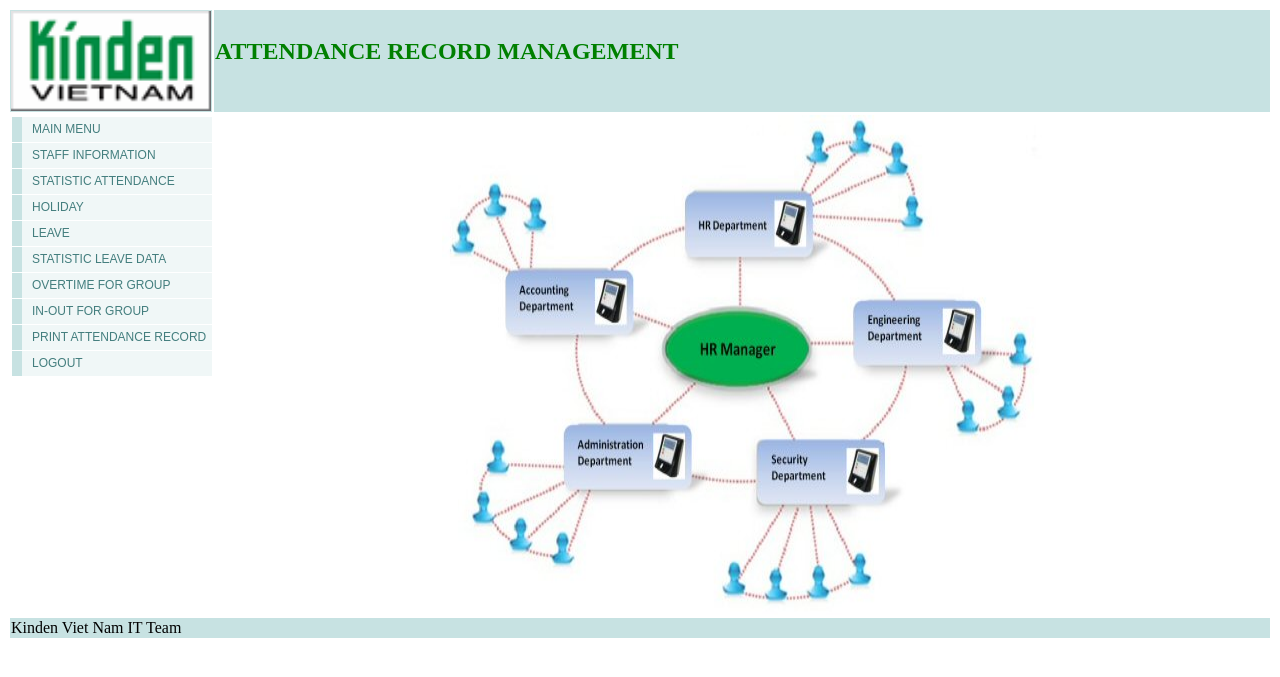
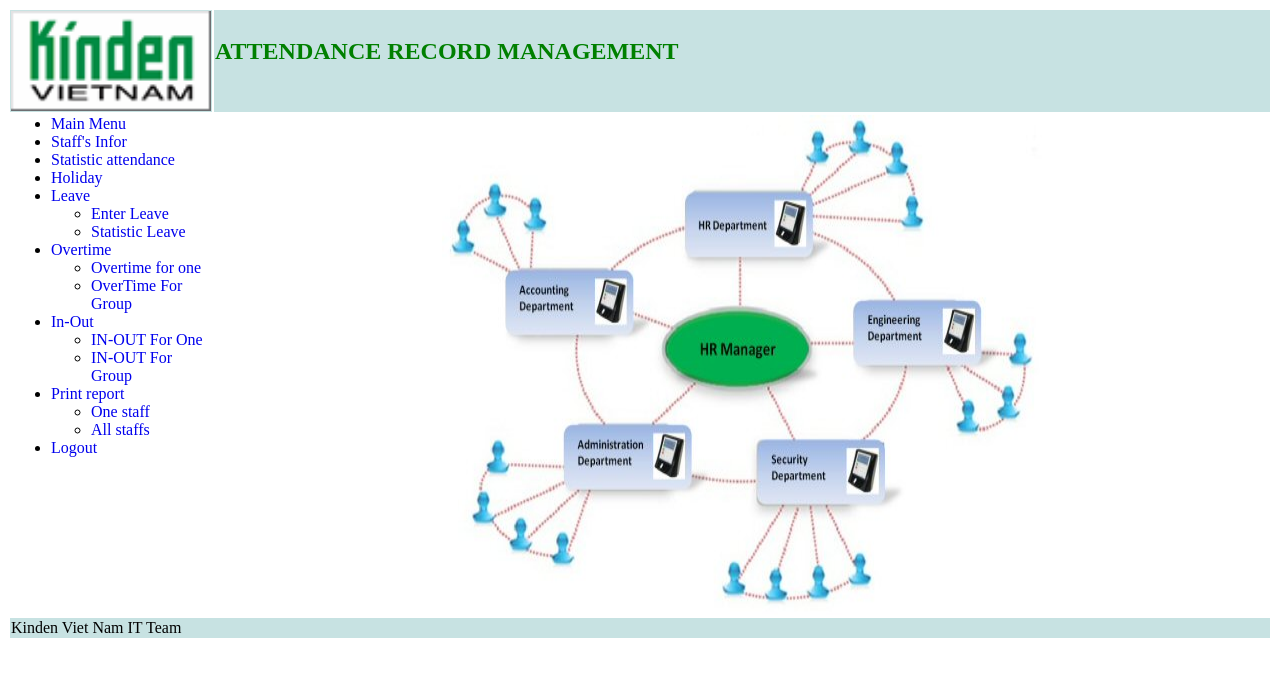
Before and after one commit to KindenVietnam/wcc, a PHP site: page /tcpdf/admin/welcome.php?12&month=2 in a window 1280 px wide. Shown: the top 677 px of the page. Run offline with PHP 8.4, Linux system fonts and the light colour scheme; the visitor is signed in with stand-in values (Sample User, id 1); data that the repository does not hold is empty; a stand-in replaces the project's code that opens the database connection; some libraries are stand-ins or nearby versions.

Commit message:
Them: check in/out cho mot staff

```diff
--- a/admin/welcome.php
+++ b/admin/welcome.php
@@ -1,7 +1,7 @@
 <html>
 <head>
 <title>Attendance Record Management</title>
-<link rel="stylesheet" type="text/css" href="css_vertical_menu.css"/>
+<link rel="stylesheet" type="text/css" href="menu_admin.css"/>
 <link rel="stylesheet" type="text/css" href="clock_calendar.css"/>
 <link rel="stylesheet" type="text/css" href="table.css"/>
 </head>
@@ -23,15 +23,36 @@ ATTENDANCE RECORD MANAGEMENT
 <td width = "15%" valign ="top">
 <ul id="css_vertical_menu">
 <li><a href="welcome.php">Main Menu</a></li>
-<li><a href="welcome.php?1">Staff Information</a></li>
+<li><a href="welcome.php?1">Staff's Infor</a></li>
 <li><a href="welcome.php?12">Statistic attendance</a></li>
 <li><a href="welcome.php?2">Holiday</a></li>
-<li><a href="welcome.php?3">Leave</a></li>
-<li><a href="welcome.php?31">Statistic Leave Data</a></li>
-<li><a href="welcome.php?4">OverTime For Group</a></li>
-<li><a href="welcome.php?5">IN-OUT For Group</a></li>
-<li><a href="welcome.php?6">Print attendance record</a></li>
-<li><a href="index.php">LOGOUT</a></li>
+<li><a href="#">Leave</a>
+      <ul>
+	<li><a href="welcome.php?3">Enter Leave</a></li>
+	<li><a href="welcome.php?31">Statistic Leave</a></li>
+      </ul>
+</li>
+<li><a href="#">Overtime</a>
+	<ul>
+	<li><a href="welcome.php?41">Overtime for one</a></li>
+	<li><a href="welcome.php?4">OverTime For Group</a></li>
+	</ul>
+</li>
+<li><a href="#">In-Out</a>
+	<ul>
+	<li><a href="welcome.php?51">IN-OUT For One</a></li>
+	<li><a href="welcome.php?5">IN-OUT For Group</a></li>
+	</ul>
+</li>
+<li>
+	<a href="#">Print report</a>
+	<ul>
+		<li><a href="welcome.php?61">One staff </a></li>
+		<li><a href="welcome.php?6">All staffs</a></li>
+	</ul>
+</li>
+
+<li><a href="index.php">Logout</a></li>
 </ul>
 </td>
 <td width = "85%" valign = "top">
@@ -64,14 +85,23 @@ ATTENDANCE RECORD MANAGEMENT
 							elseif($QS == 4){
 								 include('overtime.php');
 							}
+							elseif($QS == 41){
+								 include('overtime_for_one.php');
+							}
 							elseif($QS == 5){
 								  include('in_out_for_group.php');
+							}
+							elseif($QS == 51){
+								  include('in_out_for_one.php');
 							}
 							elseif($QS == 31){
 								include('leaves_statistic.php');
 							}
 							elseif($QS == 6){
 								include('print_attendance.php');
+							}
+							elseif($QS == 61){
+								include('in_pdf_one_staff.php');
 							}
 							elseif($QS == 3){
 							      include('leaves.php');
```
Also changed, not shown: admin/in_out_for_one.php (added, +24 -0 lines).
